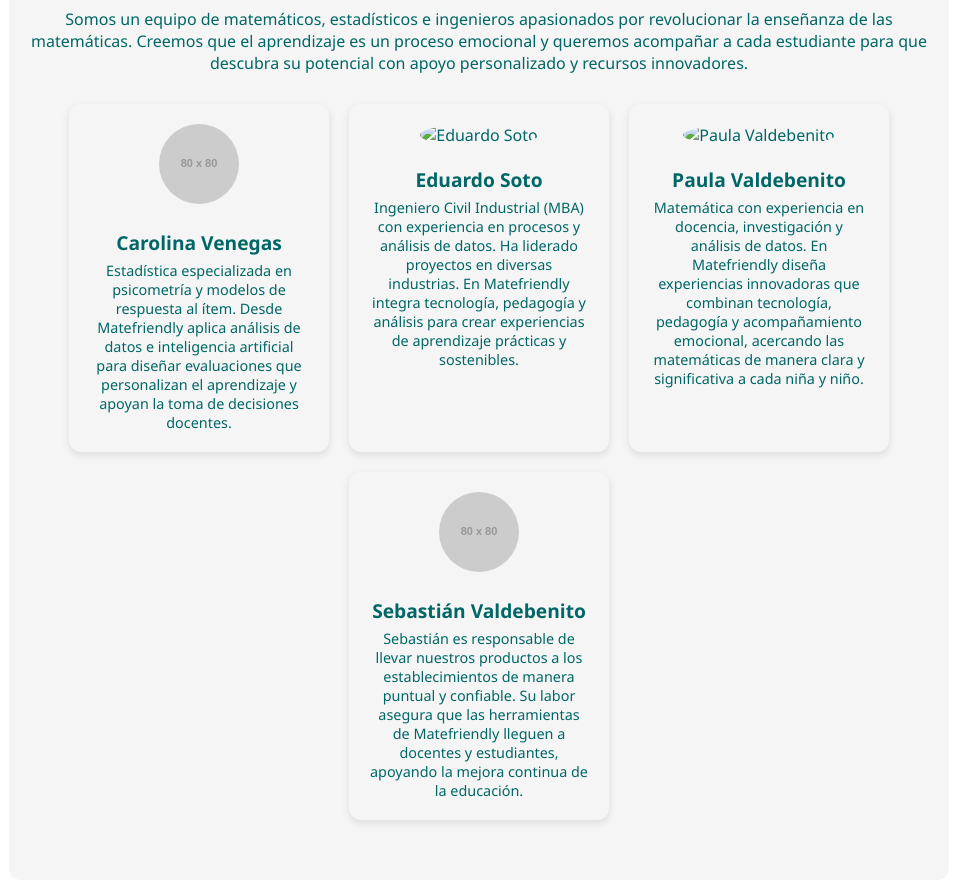
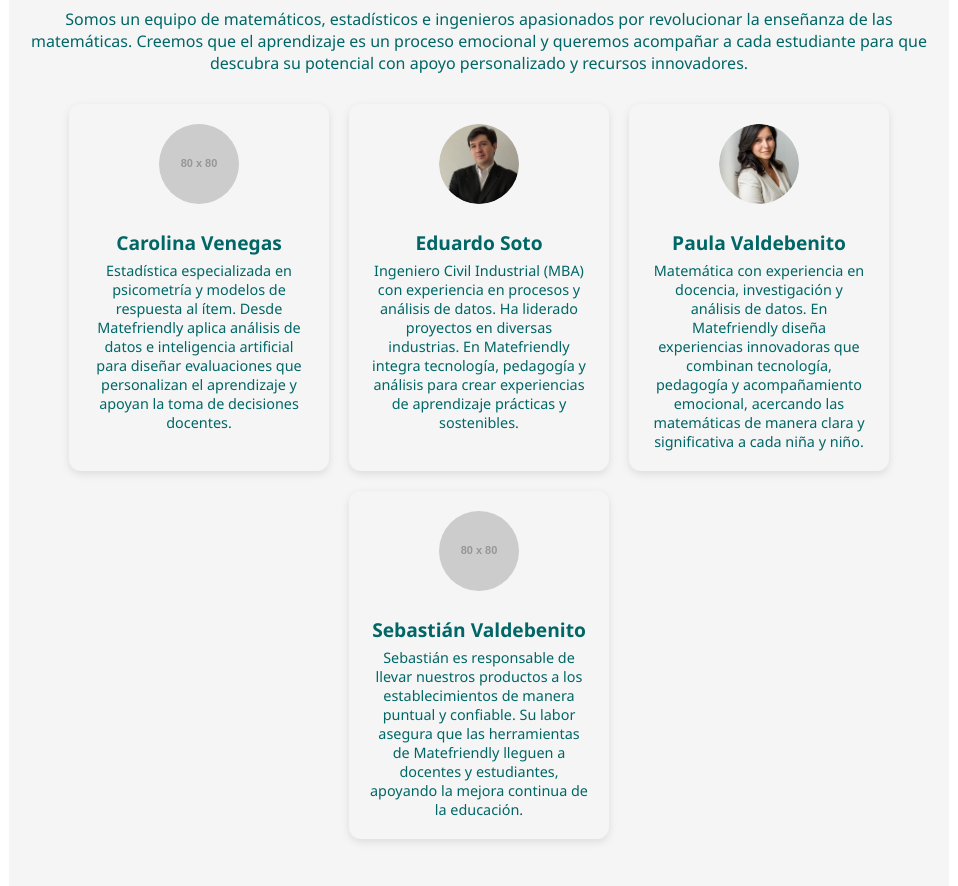
Before and after one commit to Carolina2022x/matefriendly, a plain HTML site: page index.html in a window 1280 px wide. Shown: the part 1400-2286 px from the top of the page, without its empty margins (161-1119 px from the left). Drawn offline with Linux system fonts and the light colour scheme; placeholder pictures from the web are drawn by us.

Commit message:
Update index.html

```diff
--- a/index.html
+++ b/index.html
@@ -277,12 +277,12 @@
         <p>Estadística especializada en psicometría y modelos de respuesta al ítem. Desde Matefriendly aplica análisis de datos e inteligencia artificial para diseñar evaluaciones que personalizan el aprendizaje y apoyan la toma de decisiones docentes.</p>
       </div>
       <div class="team-member">
-        <img src="eduardo-soto.jpg" alt="Eduardo Soto">
+        <img src="Eduardo_Soto_face_circle.png" alt="Eduardo Soto">
         <h4>Eduardo&nbsp;Soto</h4>
         <p>Ingeniero Civil Industrial (MBA) con experiencia en procesos y análisis de datos. Ha liderado proyectos en diversas industrias. En Matefriendly integra tecnología, pedagogía y análisis para crear experiencias de aprendizaje prácticas y sostenibles.</p>
       </div>
       <div class="team-member">
-        <img src="paula-valdebenito.jpg" alt="Paula Valdebenito">
+        <img src="Paula_Valdebenito_face_circle.png" alt="Paula Valdebenito">
         <h4>Paula&nbsp;Valdebenito</h4>
         <p>Matemática con experiencia en docencia, investigación y análisis de datos. En Matefriendly diseña experiencias innovadoras que combinan tecnología, pedagogía y acompañamiento emocional, acercando las matemáticas de manera clara y significativa a cada niña y niño.</p>
       </div>
```
